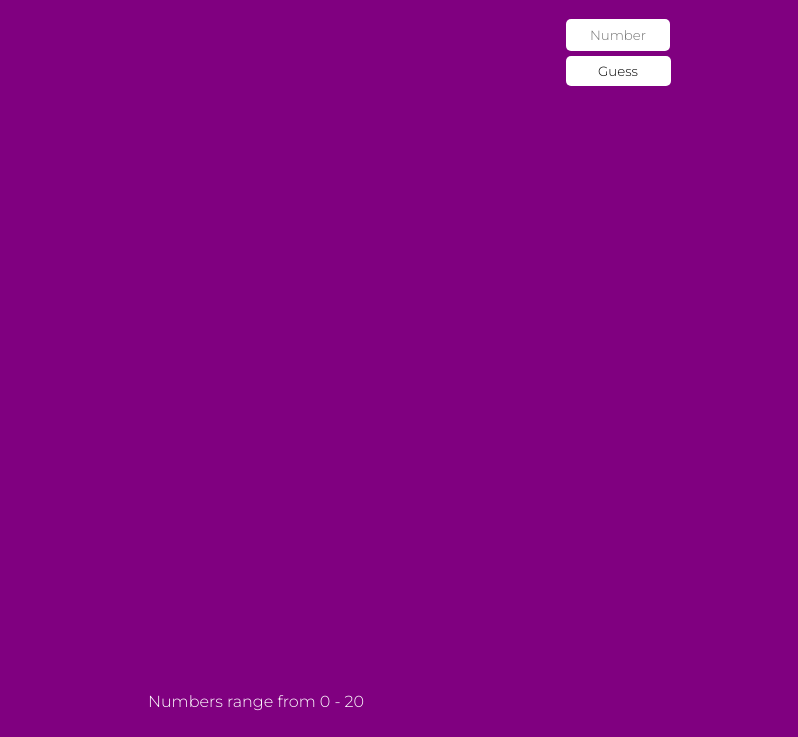
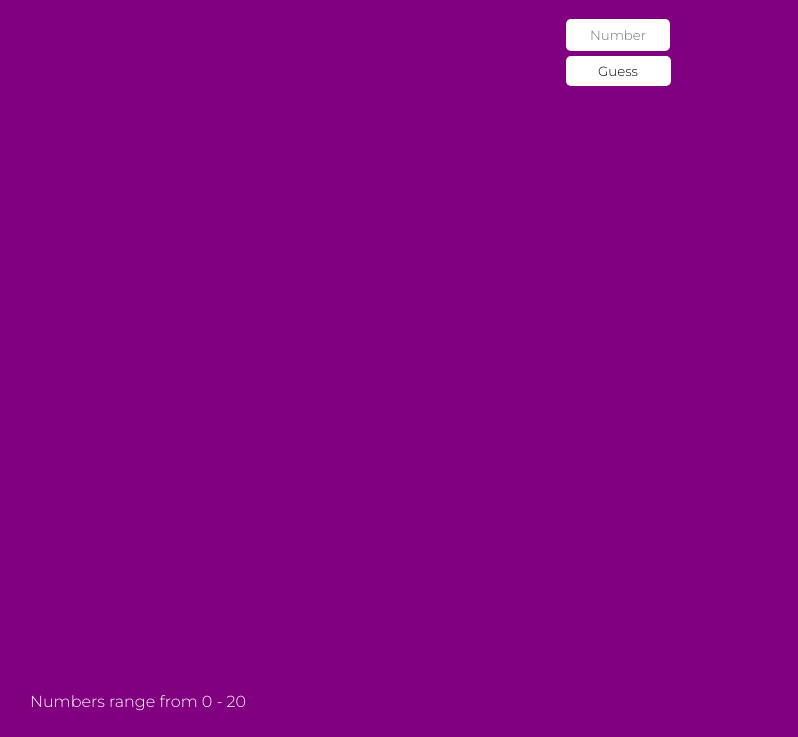
Before and after one commit to maxsspot/gtn, a plain HTML site: page index.html in a window 1280 px wide. Shown: the part 63-800 px from the top of the page, without its empty margins (22-820 px from the left). Drawn offline with Linux system fonts and the light colour scheme.

Commit message:
Update index.html

```diff
--- a/index.html
+++ b/index.html
@@ -52,7 +52,7 @@ function guess () {
     margin-left:auto;
     margin-right:auto;
     position:fixed;
-    left:10%;
+    left:10px;
     bottom:10px;
 }
 
```
